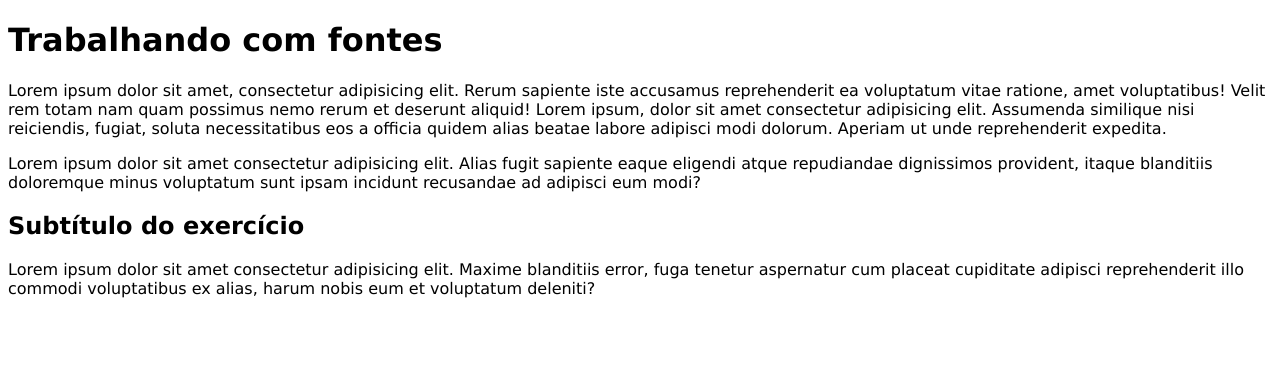
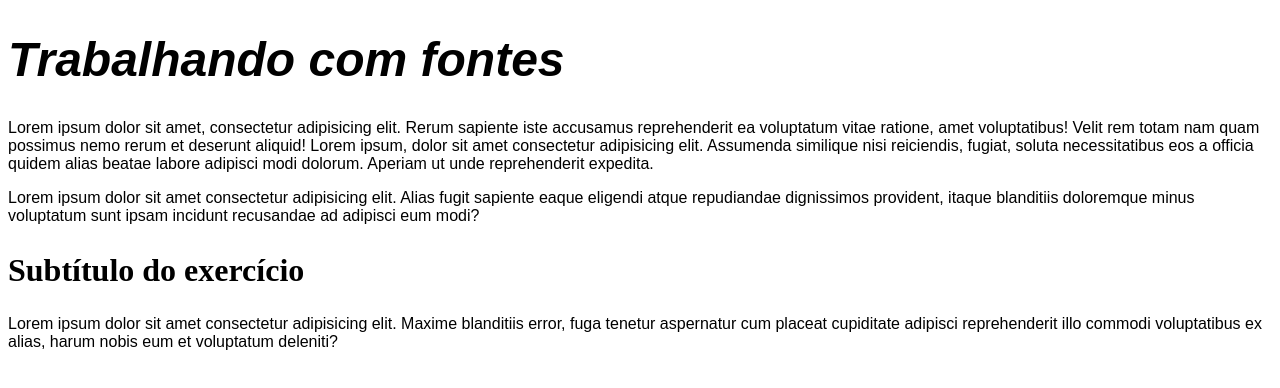
Before and after one commit to murilopava/html-css, a plain HTML site: page exercicios/ex017/fonte01.html in a window 1280 px wide. Drawn offline with Linux system fonts and the light colour scheme.

Commit message:
Mudança no exercício 17

```diff
--- a/exercicios/ex017/fonte01.html
+++ b/exercicios/ex017/fonte01.html
@@ -6,7 +6,7 @@
     <title>Fontes em CSS</title>
     <style>
         body {
-            font-family: Verdana;
+            font-family: Arial, Helvetica, sans-serif;
             /*
             Medidas Absolutas
             cm, mm, in, px, pt, pc
@@ -15,6 +15,22 @@
             em, ex, rem, vw, vh, %
             */
             font-size: 1em;
+        }
+
+        h1 {
+            /* shorthand font
+            - font-style -> font-weight -> font-size -> font-family
+
+            font-family: Arial, Helvetica, sans-serif;
+            font-weight: 200;
+            font-style: italic;
+            text-decoration: ;
+            */
+            font: italic bolder 3em sans-serif
+        }
+
+        h2 {
+            font: bold 2em serif
         }
     </style>
 </head>
```
